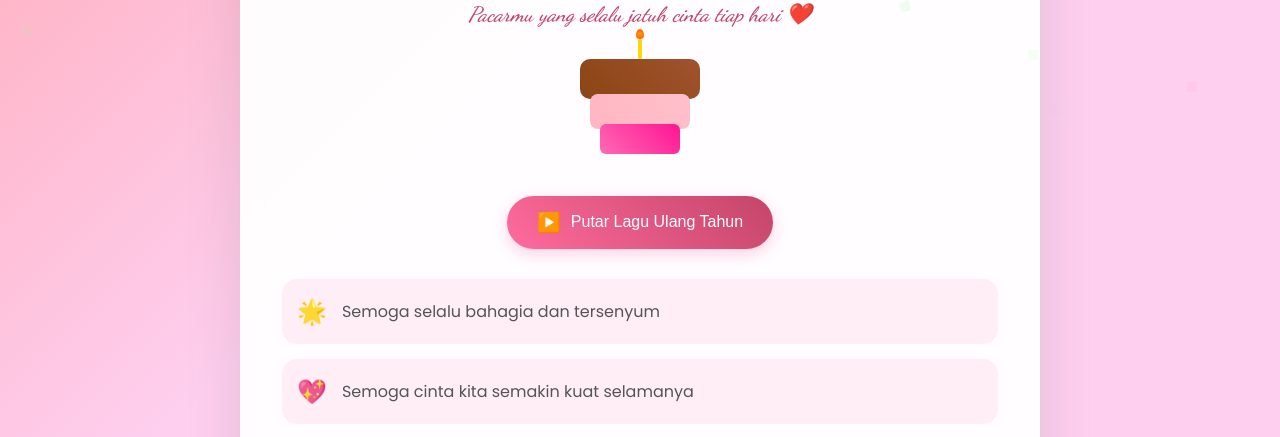
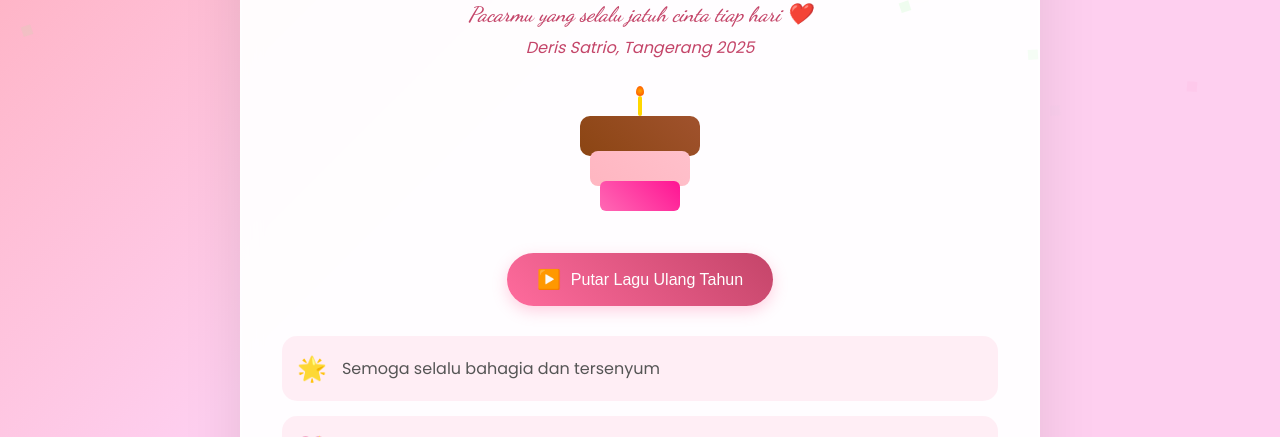
Before and after one commit to derissatrio/hbd, a plain HTML site: page index.html in a window 1280 px wide. Shown: the part 663-1100 px from the top of the page. Drawn offline with Linux system fonts and the light colour scheme.

Commit message:
Update index.html
p

```diff
--- a/index.html
+++ b/index.html
@@ -52,7 +52,8 @@
         </p>
         <p class="signature">
             Dengan penuh sayang,<br>
-            <span class="signature-name">Pacarmu yang selalu jatuh cinta tiap hari ❤️</span>
+            <span class="signature-name">Pacarmu yang selalu jatuh cinta tiap hari ❤️</span><br>
+            Deris Satrio, Tangerang 2025<br><br>
         </p>
     </div>
 </div>
```
